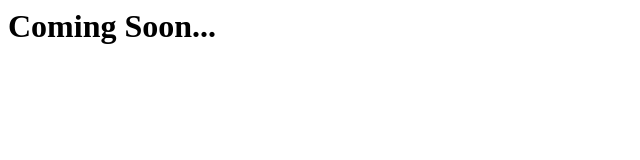
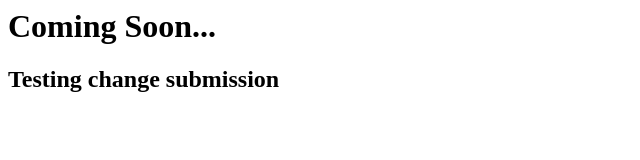
Before and after one commit to eastcodingclub/eastcodingclub.github.io, a plain HTML site: page index.html in a window 1280 px wide. Shown: the whole page, without its empty margins (0-640 px from the left). Drawn offline with Linux system fonts and the light colour scheme.

Commit message:
Testing change submission
Testing change submission

```diff
--- a/index.html
+++ b/index.html
@@ -1 +1,3 @@
 <h1>Coming Soon...</h1>
+
+<h2>Testing change submission</h2>
```
